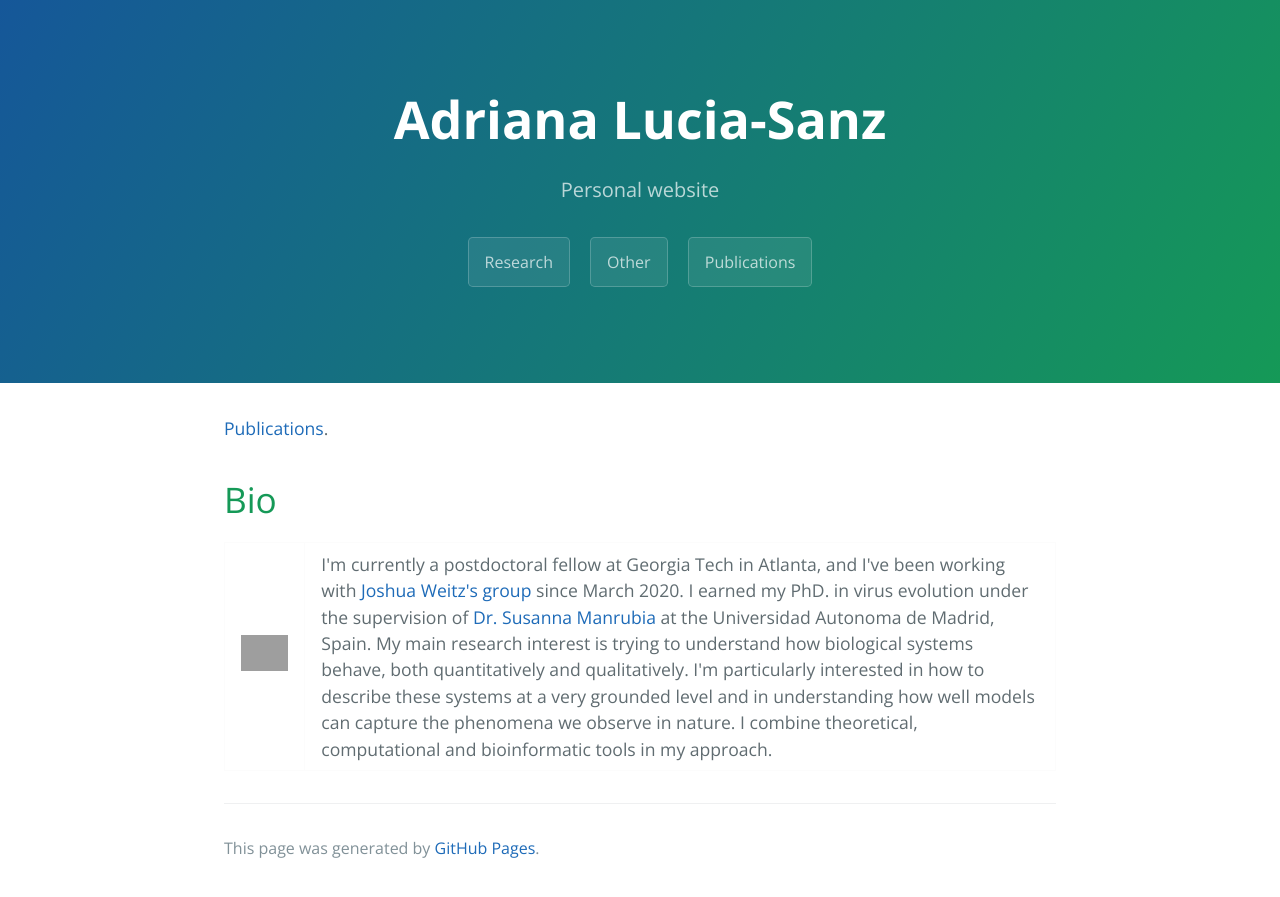
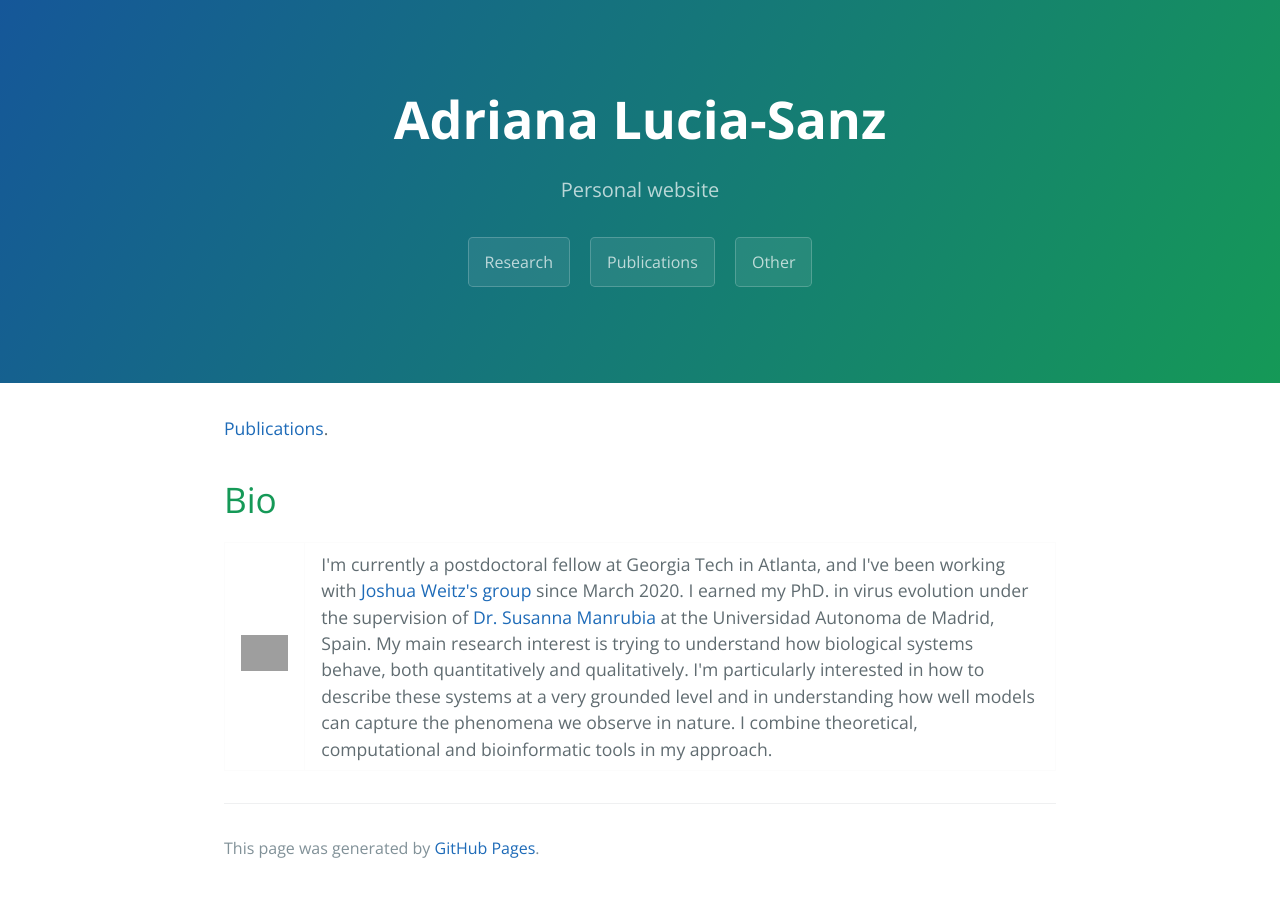
Before and after one commit to aluciasanz/aluciasanz.github.io, a Jekyll site: the page built from index.md, in a window 1280 px wide. Shown: the top 897 px of the page. Built offline with Jekyll 4.4.1, drawn with Linux system fonts in a browser that asks for light colours; grey boxes are pictures that could not be loaded.

Commit message:
Update default.html

```diff
--- a/_layouts/default.html
+++ b/_layouts/default.html
@@ -18,9 +18,9 @@
     <header class="page-header" role="banner">
       <h1 class="project-name">{{ page.title | default: site.title | default: site.github.repository_name }}</h1>
       <h2 class="project-tagline">{{ page.description | default: site.description | default: site.github.project_tagline }}</h2>
-        <a href="{{ site.github.repository_url }}" class="btn">Research</a>
+        <a href="https://aluciasanz.github.io/research.html" class="btn">Research</a>
+        <a href="https://aluciasanz.github.io/publications.html" class="btn">Publications</a>
         <a href="{{site.github.zip_url }}" class="btn">Other</a>
-        <a href="https://aluciasanz.github.io/publications.html" class="btn">Publications</a>
 
     </header>
 
```
